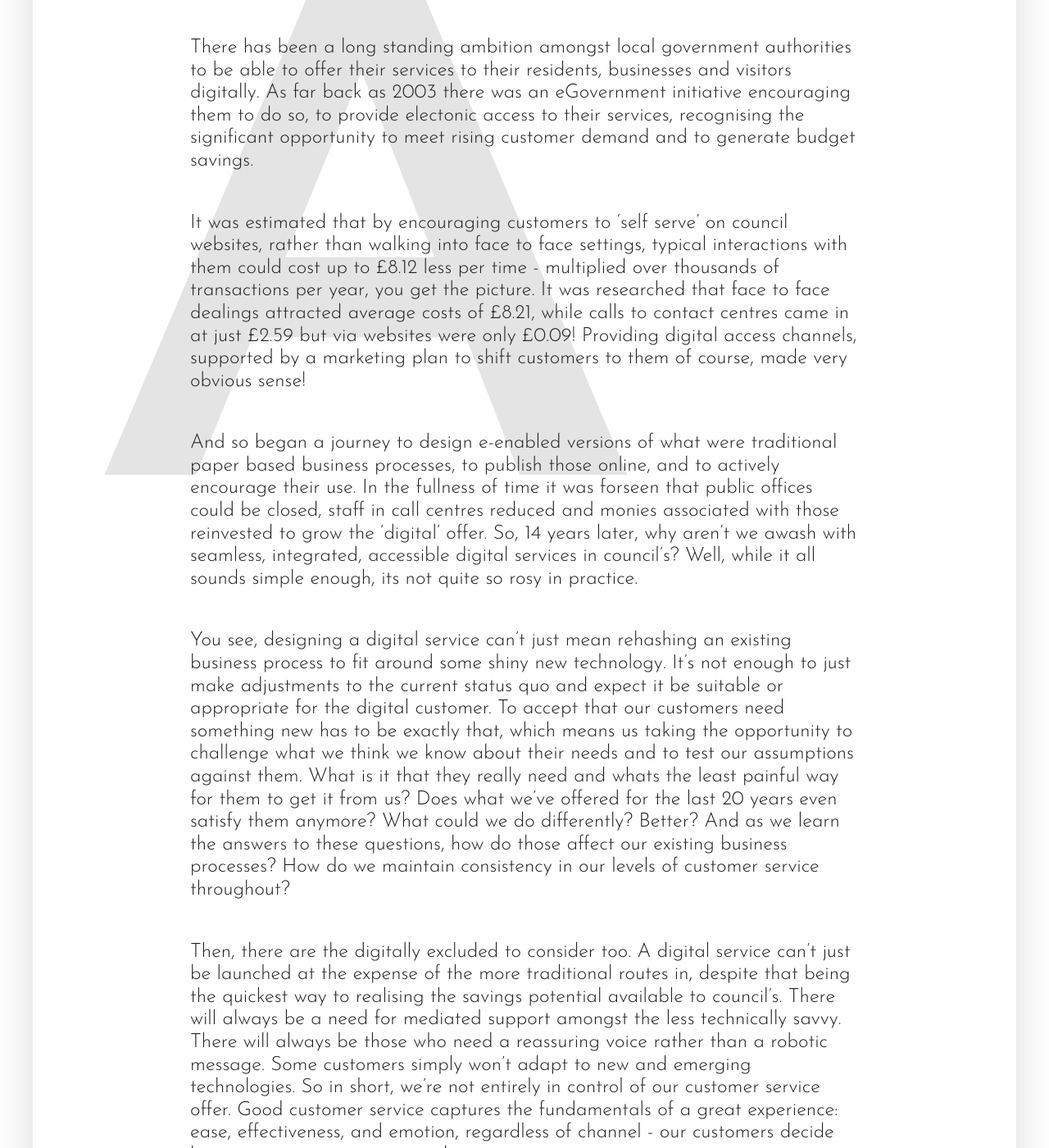
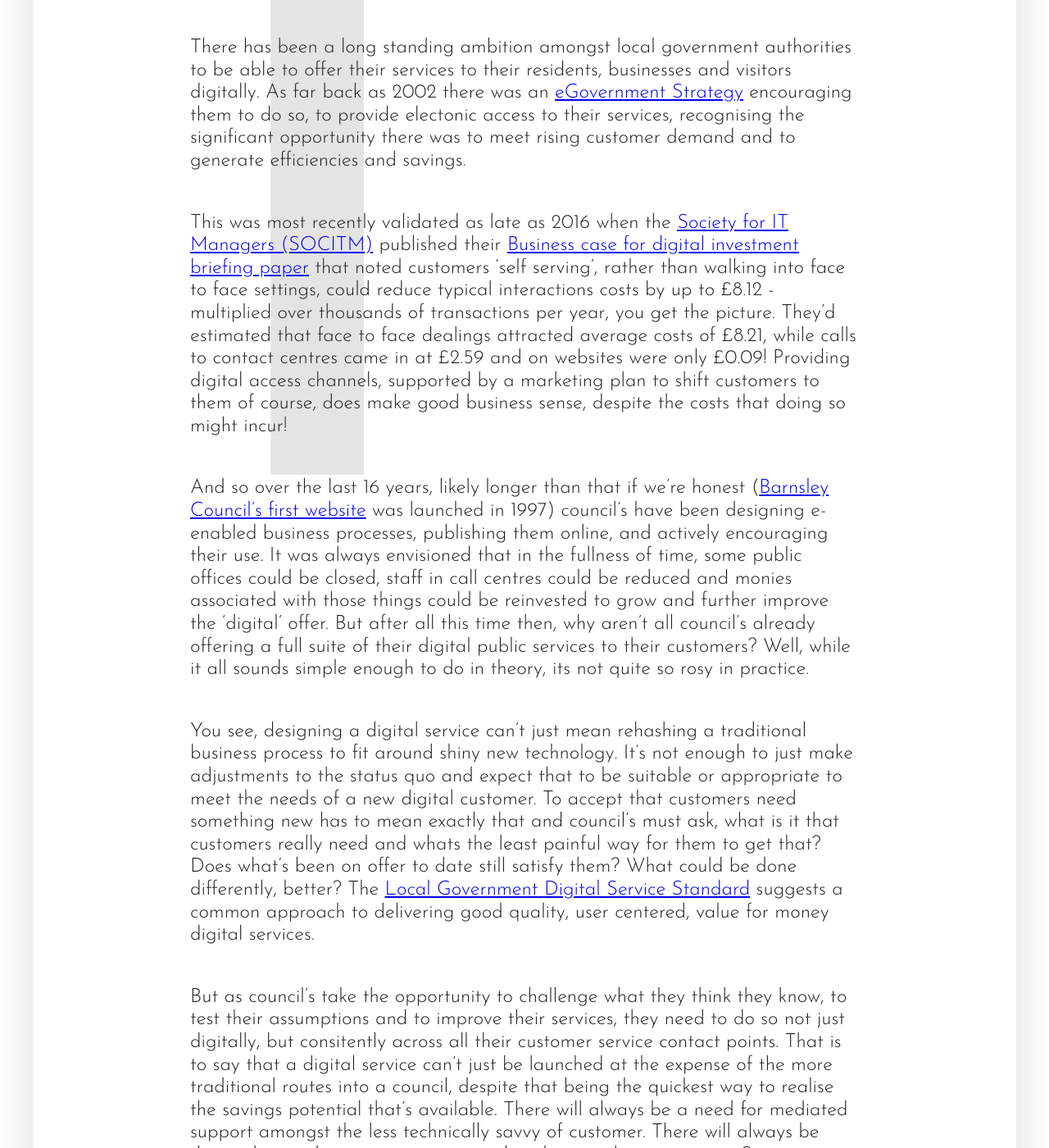
Before and after one commit to kingstonrichard/kingstonrichard.uk, a Jekyll site: the page built from _posts/2017-11-15-an-epic-digitla-adventure-for-council-services.markdown, in a window 1280 px wide and 1400 px high, scrolled down 433 px. Shown: the whole window at 82% size. Built offline with Jekyll 4.4.1, drawn with Linux system fonts in a browser that asks for light colours; nearby versions of some CDN libraries; some of the changed text lies outside the part shown.

Commit message:
Editorial update
Split this post so I can use some of it in a seperate one ;-)

```diff
--- a/_posts/2017-11-15-an-epic-digitla-adventure-for-council-services.markdown
+++ b/_posts/2017-11-15-an-epic-digitla-adventure-for-council-services.markdown
@@ -1,63 +1,21 @@
 ---
 layout: post
-title:  "An epic digital adventure for council services"
+title:  "The challenge of digitising council services"
 date:   2017-11-15
-categories: work services interactions eForms
-intro: Council's up and down the country share a common ambition - to offer a full and inclusive self-service access channels to their residents, businesses and visitors. That's no small feat to deliver!
+categories: work services interactions eForms digital
+intro: Council's up and down the country share a common ambition - to offer full and inclusive self-service access channels to their residents, businesses and visitors. But how will they ever achieve it?!
 ---
 
-There has been a long standing ambition amongst local government authorities to be able to offer their services to their residents, businesses and visitors digitally. As far back as 2003 there was an eGovernment initiative encouraging them to do so, to provide electonic access to their services, recognising the significant opportunity to meet rising customer demand and to generate budget savings.
+There has been a long standing ambition amongst local government authorities to be able to offer their services to their residents, businesses and visitors digitally. As far back as 2002 there was an [eGovernment Strategy](https://joinup.ec.europa.eu/document/national-strategy-local-egovernment-england-localegov) encouraging them to do so, to provide electonic access to their services, recognising the significant opportunity there was to meet rising customer demand and to generate efficiencies and savings.
 
-It was estimated that by encouraging customers to 'self serve' on council websites, rather than walking into face to face settings, typical interactions with them could cost up to £8.12 less per time - multiplied over thousands of transactions per year, you get the picture. It was researched that face to face dealings attracted average costs of £8.21, while calls to contact centres came in at just £2.59 but via websites were only £0.09! Providing digital access channels, supported by a marketing plan to shift customers to them of course, made very obvious sense!
+This was most recently validated as late as 2016 when the [Society for IT Managers (SOCITM)](https://socitm.net/) published their [Business case for digital investment briefing paper](https://www.socitm.net/files/download/26) that noted customers 'self serving', rather than walking into face to face settings, could reduce typical interactions costs by up to £8.12 - multiplied over thousands of transactions per year, you get the picture. They'd estimated that face to face dealings attracted average costs of £8.21, while calls to contact centres came in at £2.59 and on websites were only £0.09! Providing digital access channels, supported by a marketing plan to shift customers to them of course, does make good business sense, despite the costs that doing so might incur!
 
-And so began a journey to design e-enabled versions of what were traditional paper based business processes, to publish those online, and to actively encourage their use. In the fullness of time it was forseen that public offices could be closed, staff in call centres reduced and monies associated with those reinvested to grow the 'digital' offer. So, 14 years later, why aren't we awash with seamless, integrated, accessible digital services in council's? Well, while it all sounds simple enough, its not quite so rosy in practice.
+And so over the last 16 years, likely longer than that if we're honest ([Barnsley Council's first website](https://web.archive.org/web/19980122135036/http://www.barnsley.gov.uk:80/) was launched in 1997) council's have been designing e-enabled business processes, publishing them online, and actively encouraging their use. It was always envisioned that in the fullness of time, some public offices could be closed, staff in call centres could be reduced and monies associated with those things could be reinvested to grow and further improve the 'digital' offer. But after all this time then, why aren't all council's already offering a full suite of their digital public services to their customers? Well, while it all sounds simple enough to do in theory, its not quite so rosy in practice.
 
-You see, designing a digital service can't just mean rehashing an existing business process to fit around some shiny new technology. It's not enough to just make adjustments to the current status quo and expect it be suitable or appropriate for the digital customer. To accept that our customers need something new has to be exactly that, which means us taking the opportunity to challenge what we think we know about their needs and to test our assumptions against them. What is it that they really need and whats the least painful way for them to get it from us? Does what we've offered for the last 20 years even satisfy them anymore? What could we do differently? Better?  And as we learn the answers to these questions, how do those affect our existing business processes? How do we maintain consistency in our levels of customer service throughout?
+You see, designing a digital service can't just mean rehashing a traditional business process to fit around shiny new technology. It's not enough to just make adjustments to the status quo and expect that to be suitable or appropriate to meet the needs of a new digital customer. To accept that customers need something new has to mean exactly that and council's must ask, what is it that customers really need and whats the least painful way for them to get that? Does what's been on offer to date still satisfy them? What could be done differently, better? The [Local Government Digital Service Standard](https://localgovdigital.info/localgov-digital-makers/outputs/local-government-digital-service-standard/standard/) suggests a common approach to delivering good quality, user centered, value for money digital services.
 
-Then, there are the digitally excluded to consider too. A digital service can’t just be launched at the expense of the more traditional routes in, despite that being the quickest way to realising the savings potential available to council's. There will always be a need for mediated support amongst the less technically savvy. There will always be those who need a reassuring voice rather than a robotic message. Some customers simply won't adapt to new and emerging technologies. So in short, we're not entirely in control of our customer service offer. Good customer service captures the fundamentals of a great experience: ease, effectiveness, and emotion, regardless of channel - our customers decide how customer-centric we must be.
+But as council's take the opportunity to challenge what they think they know, to test their assumptions and to improve their services, they need to do so not just digitally, but consitently across all their customer service contact points. That is to say that a digital service can’t just be launched at the expense of the more traditional routes into a council, despite that being the quickest way to realise the savings potential that's available. There will always be a need for mediated support amongst the less technically savvy of customer. There will always be those who need a reassuring voice rather than a robotic message. Some customers will never adapt to new and emerging technologies. In short, council's aren't entirely in control of their own service offers - their customers decide how customer-centric they must be.
 
-And so after 14 years it’s rather frustrating, although entirely understandable, that in Barnsley at least we’ve only managed to deliver a small proportion of the digital services that we ultimately must. The complexity in designing them and in the approach we've taken to doing that has energised some fairly lengthy pieces of work that, while effective in their delivery, have swallowed up months and even years time after time. Testing is often a very protracted affair and often times systems integrations have been amazingly extensive and costly. But all in the interests of doing the job right.
+And so, having worked in this arena myself for the last 18 years, it's frustrating, although entirely understandable, that in Barnsley at least we’ve only managed to deliver a small proportion of the digital services that we ultimately must. Of the 986 council services delivered nationally according to the [ESD Toolkit](http://standards.esd.org.uk/?uri=list%2FenglishAndWelshServices), Barnsley offer somewhere in the region of 630 of them but only have around 150 available online (and some of those aren't entirely digitised). The complexity we've found in designing them and in the approach we've taken to doing so, has energised some fairly lengthy pieces of work that while effective, have swallowed up months, if not years of effort. Testing has proven to be a very protracted affair and often times systems integrations have been amazingly extensive and costly. Engagement with indidivual council departments has ranged from positive to down right fractious - we've seen some actively refuse to change.
 
-So, all of that said - accepting that digitising services is still the appropriate thing to be doing today in response to continuing increases in demand from the majority of our customer base, how on earth do we ever actually get it all done? If we continue the way we are doing, decades will pass and by the time we finish, there’ll be a whole new set of customer demands to cater to. Even now we're seeing the mainstream rollout of smart home devices, voice assistants, wearables and Internet of Things devices - these things aren't interested in business processes, just connectivity and API's. There has to be a new way of thinking!
-
-# So, what do we know?
-
-Back in 2003, to support councils with this, the Local Government Association rolled out an Electronic Service Delivery (ESD) Toolkit. Amongst other things, it provided a maintained lists of all the council services offered in England & Wales and the ways in which customers could interact with them. Today it recognises 986 services and 32 interactions that can be mapped together. Interactions range from ‘making an application’ to ‘reporting an issue’ to ‘receiving a benefit’.
-
-Not all council’s deliver all of those services and not all interactions apply to every service either. You wouldn’t ‘Make a Payment’ (interaction) when ‘Reporting an abandoned vehicle’ (service) for example. Also not all service-interaction combinations are suited to being online – some homelessness services for example have to be delivered face to face.
-
-In Barnsley, the offer includes 619 of those services and with an average of 3 interactions each. There are also some generic interactions that apply to all services, for example ‘Making a complaint’ which customers are entitled to do about anything. That leaves us with a little over 1,850 processes to digitise and publish.
-
-We've employed two distinctly separate approaches in our attempts to do that as I suspect many other council's have too:
-
-* Buying from suppliers:
-  * Relatively quick
-  * Introduces technical constraints
-  * Changes can be expensive
-  * Can require workarounds where functionality is missing
-  * Includes support and maintenance
-  * Doesn’t use up internal resource
-  * To include ALL services means buying from MANY suppliers
-
-* Building in-house
-  * Relatively lengthy
-  * Can be fully customised
-  * Changes can be made in-house
-  * Core functionality can be amended as needed
-  * Must be supported internally
-  * Entirely uses up internal resource
-  * Can be grown to include all required services in one solution
-
-We’ve tended in both cases to focus on digitising small groups of services at a time, prioritised by usage volumes and political feeling at the time. That’s allowed us to make sure each process is designed well, built right and tested thoroughly which is important and we’ve been able to include bespoke integrations with back office systems too in most cases.
-
-But, where we’ve built, we have consistency in terms of the branding, usability and accessibility of the services we’ve enabled regardless of the devices our customers are using. Where we’ve bought, we’ve been at the mercy of the chosen supplier to achieve those things. We find ourselves today with our customers using several sets of bespoke branding, needing many different login credentials, working with different accessibility levels, seeing inconsistent usability practices, having limited integrations between the services they’re using and we have no concept of a single customer record. I'll blog about this in a future post.
-
-# Then, what can we do?
-
-Well, isn't that just the question! It’s suggested that we take learning from the Government Digital Service and their approach with "Government as a Platform" to work up and implement a plan that will address the issues faced and offer full and inclusive self-service and mediated access channels to local residents, businesses and visitors containing all 1,850+ required service-interactions.
-
-At the moment, my view is that we should look to develop a "Digital Customer Service" solution that should provide a customer portal, submission and tracking of all customer service-interactions with integrations to back office case management system where possible. I'd like to do that in one big hit, offering very simple interactions to begin with and then rolling out additional capabilities iteratively. Ideally those capabilities will then be taken up by individual business units who will use them as they see fit for their own business purposes - customising their own eForms.
-
-If we can do that well, then it shouldn't be too much of a stretch to allow smart home devices and IoT devices to make use of that same solution - automatically submitting records as they need to. If we can tie into this a subscription model such that cases logged demand responses as they change, i.e. are processed, then we can enable a 360 degree digital service interaction.
-
-This is of course is only me thinking out loud at the moment. Much work needs to be done on how we might achieve something that like, but right now I love the idea that it's a very different approach to anything we've tried in Barnsley so far. I'll update on this as I take the thinking further.
+So, all of that said - accepting that digitising services is still the appropriate thing to be doing today in response to ever increasing demand from the majority of the customer base, how on earth do we ever actually reach a point that all of our services are available digitally? If we continue the way we are doing, decades will pass and by the time we do eventually finish, there’ll be a whole new set of customer demands to cater for. Even now we're seeing the mainstream rollout of smart home devices, voice assistants, wearables technologies and Internet of Things devices - these things aren't interested in our business processes, just in their connectivity to us. While the "eGovernment ask" of us remains, there has to be a new way of thinking about it's achieved!
```
